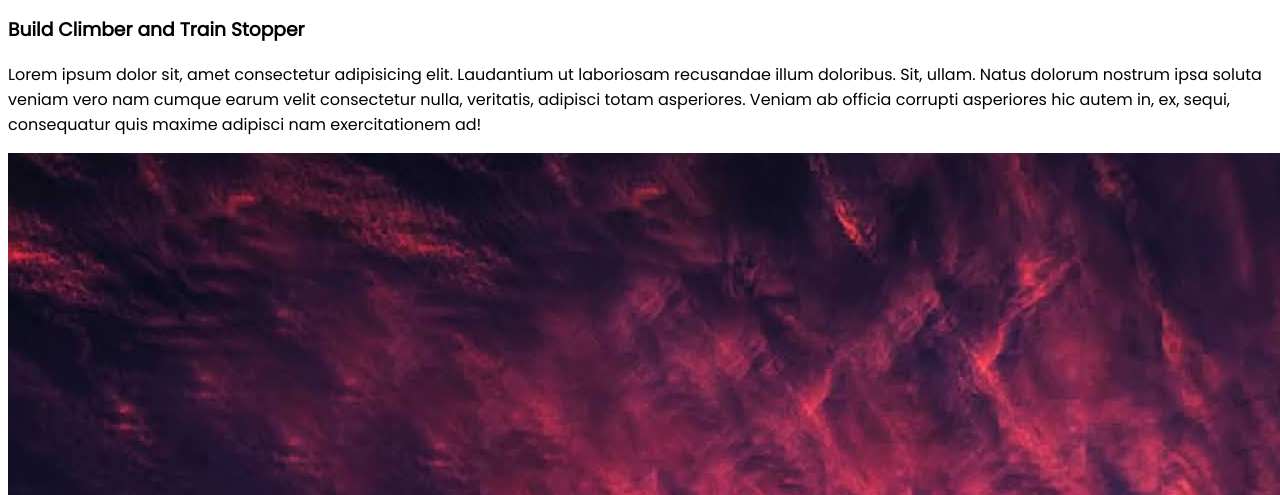
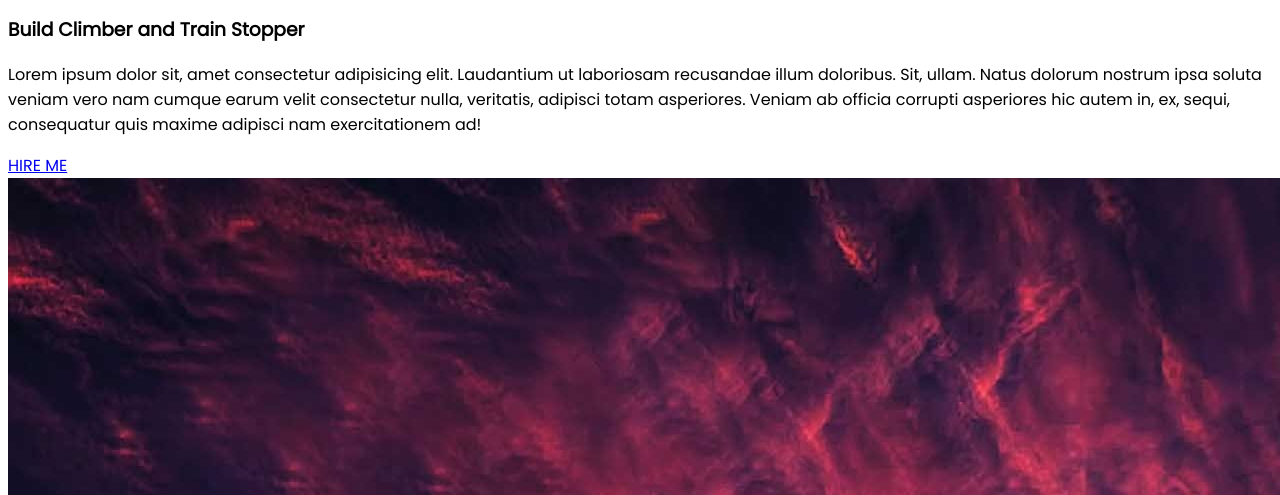
Before and after one commit to abmali05/my-second-repo, a plain HTML site: page index.html in a window 1280 px wide. Shown: the part 236-731 px from the top of the page. Drawn offline with Linux system fonts and the light colour scheme.

Commit message:
updated anchor

```diff
--- a/index.html
+++ b/index.html
@@ -15,6 +15,8 @@
     <h1><span class="orance-color">Abmali's</span> World!</h1>
     <h3>Build Climber and Train Stopper</h3>
     <p>Lorem ipsum dolor sit, amet consectetur adipisicing elit. Laudantium ut laboriosam recusandae illum doloribus. Sit, ullam. Natus dolorum nostrum ipsa soluta veniam vero nam cumque earum velit consectetur nulla, veritatis, adipisci totam asperiores. Veniam ab officia corrupti asperiores hic autem in, ex, sequi, consequatur quis maxime adipisci nam exercitationem ad!</p>
+    <a target="_blank" href="web.programming-hero.com">HIRE ME</a>
+
     <img src="pexels.jpg" alt="">
 </body>
 </html>
```
